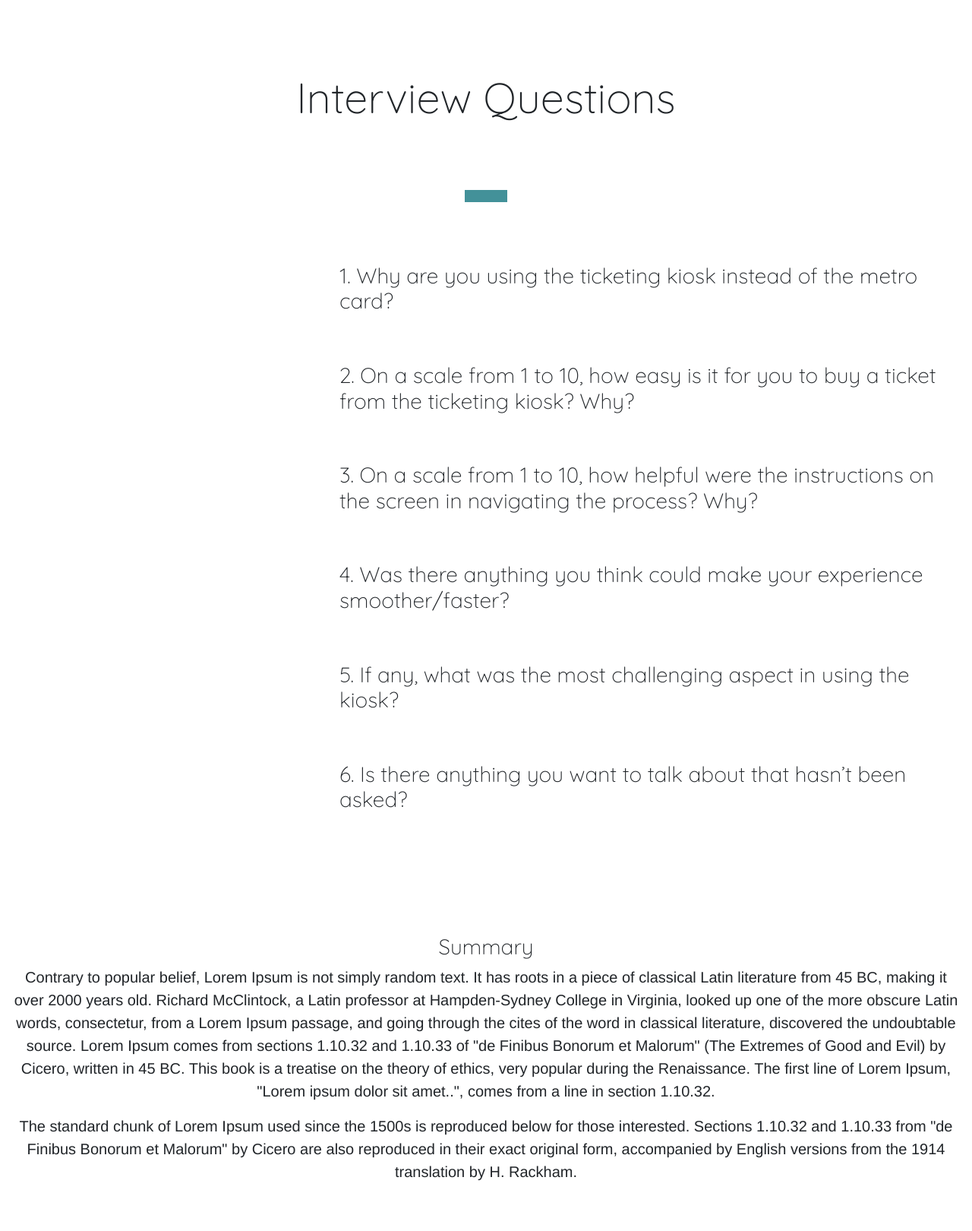
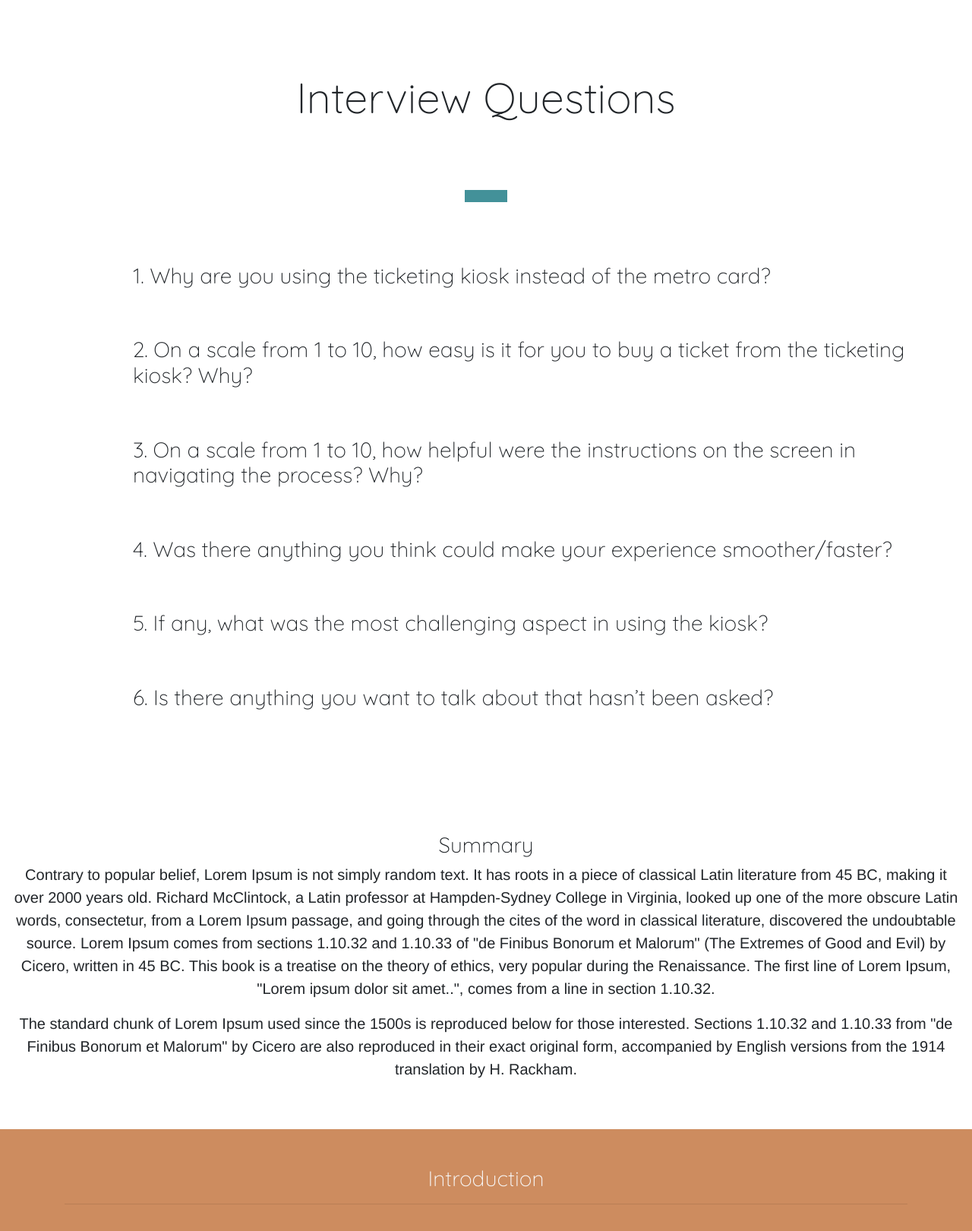
Before and after one commit to bfishy/persona, a PHP site: page / in a window 1280 px wide. Shown: the part 2786-4406 px from the top of the page at 76% size. Run offline with PHP 8.4, Linux system fonts and the light colour scheme.

Commit message:
fix qs left margin

```diff
--- a/style.css
+++ b/style.css
@@ -66,5 +66,5 @@
 }
 
 .questions-box {
-    margin-left: 27rem;
+    margin-left: 10rem;
 }
```
